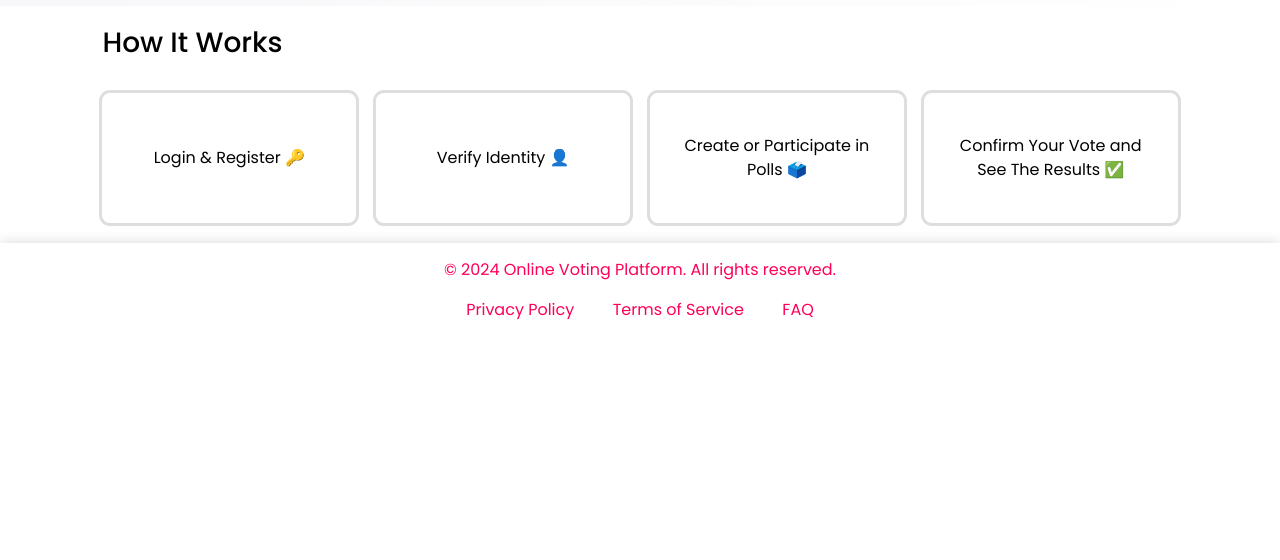
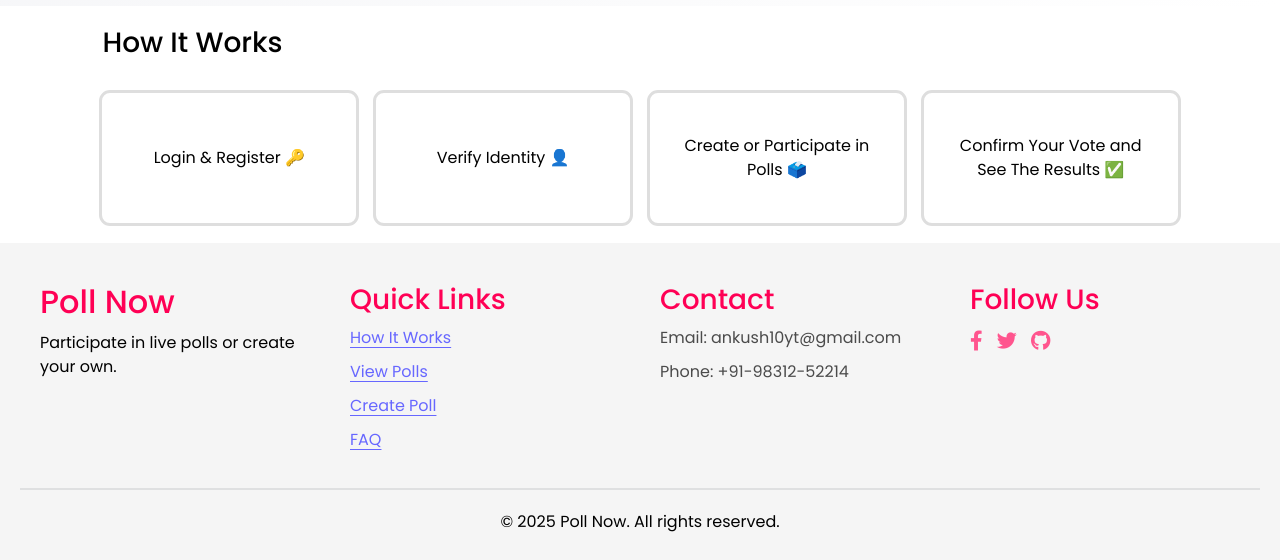
Before and after one commit to ankush-github-11/poll-system, a PHP site: page /myproject/home/index.php in a window 1280 px wide. Shown: the part 2057-2617 px from the top of the page. Before the commit the page ends 2377 px from the top, so only its background shows below. Run offline with PHP 8.4, Linux system fonts and the light colour scheme; data that the repository does not hold is empty.

Commit message:
Updating the Footer of the Home Page

```diff
--- a/home/index-script.js
+++ b/home/index-script.js
@@ -274,3 +274,5 @@ document.querySelectorAll('.nav-items-div a').forEach((navItem, index) => {
     });
 });
                                                                                         // Navbar code ends
+const year = new Date().getFullYear();
+document.querySelector(".footer-bottom p").textContent = `© ${year} Poll Now. All rights reserved.`;
--- a/home/index-stylesheet.css
+++ b/home/index-stylesheet.css
@@ -5,7 +5,7 @@
     --bg-color: white;
     --bg-color-less: rgb(250, 250, 250);
     --text-color: black;
-    --text-color-less: rgb(36, 36, 36);
+    --text-color-less: rgb(75, 75, 75);
     --nav-bg-color: rgb(246, 246, 255);
     --nav-footer-shadow: rgb(221, 221, 221);
     --middle-div-under-1: rgb(255, 255, 255);
@@ -21,6 +21,9 @@
     --hover-color: rgb(245, 245, 245);
     --dropdown-text-color: rgb(26, 26, 26);
     --dropdown-bg-color: rgb(250, 250, 255);
+
+    --footer-bg-color: rgb(245, 245, 245);
+    --footer-color-contacts: rgb(75, 75, 75);
 }
 .darkmode{
     --bg-1: rgb(255, 0, 85);
@@ -29,7 +32,7 @@
     --bg-color: #05141d;
     --bg-color-less: #061720;
     --text-color: rgb(240, 240, 240);
-    --text-color-less: rgb(201, 201, 201);
+    --text-color-less: rgb(200, 200, 200);
     --nav-bg-color: rgb(0, 0, 16);
     --nav-footer-shadow: rgb(0, 0, 0);
     --middle-div-under-1: rgb(27, 30, 36);
@@ -45,6 +48,10 @@
     --hover-color: rgb(32, 32, 32);
     --dropdown-text-color: rgb(248, 248, 248);
     --dropdown-bg-color: rgb(22, 22, 22);
+
+    --footer-bg-color: #071b29;
+    --footer-color-contacts: rgb(200, 200, 200);
+
 }
 ::-webkit-scrollbar {
     width: 8px;
@@ -891,26 +898,70 @@ body{
     }
 }
                                                                          /*     Footer Starts     */
-footer{
-    margin-top: auto;
-    background-color: var(--bg-color);
+.footer {
+    background-color: var(--footer-bg-color);
+    color: var(--text-color);
+    padding: 40px 20px 10px;
+}
+
+.footer-container {
+    display: grid;
+    grid-template-columns: repeat(auto-fit, minmax(180px, 1fr));
+    gap: 40px;
+    max-width: 1200px;
+    margin: auto;
+    margin-bottom: 20px;
+}
+
+.footer-section h2,
+.footer-section h3 {
     color: var(--bg-1);
-    text-align: center;
-    height: fit-content;
-    width: 100%;
-    box-shadow: 0px -1px 12px 0.1px var(--nav-footer-shadow);
-    padding: 15px;
+    margin-bottom: 10px;
 }
-.footer-div-1{
-    display: flex;
-    flex: 1;
-    justify-content: center;
-    gap: 3vw 3vw;
+
+.footer-section ul {
+    list-style: none;
+    padding: 0;
 }
-.footer-div-1 > a{
-    text-decoration: none;
+
+.footer-section ul li a {
+    color: rgb(103, 103, 255);
+    text-underline-offset: 4px;
+}
+.footer-section li{
+    margin-top: 10px;
+}
+.contact p{
+    margin-bottom: 10px;
+    color: var(--text-color-less);
+}
+.footer-section ul li a:hover {
+    color:rgb(44, 44, 255);
+}
+
+.social-icons a {
+    color:var(--bg-2);
+    margin-right: 10px;
+    font-size: 20px;
+}
+
+.social-icons a:hover {
     color: var(--bg-1);
 }
+
+.footer-bottom {
+    text-align: center;
+    padding-top: 20px;
+    border-top: 2px solid var(--box-border);
+    position: relative;
+}
+
+@media (max-width: 600px) {
+  .footer-container {
+        text-align: center;
+  }
+}
+
 @media only screen and (max-width: 480px) {
     .create-text{
         margin-bottom: 20px;
--- a/home/index.php
+++ b/home/index.php
@@ -385,12 +385,37 @@ if(isset($_POST["createpoll"])){
             </div>
         </div>
     </main>
-    <footer>
-        <p>© 2024 Online Voting Platform. All rights reserved.</p>
-        <div class="footer-div-1">
-            <a class="" href="">Privacy Policy</a>
-            <a class="" href="">Terms of Service</a>
-            <a class="" href="">FAQ</a>
+    <footer class="footer">
+        <div class="footer-container">
+            <div class="footer-section branding">
+                <h2>Poll Now</h2>
+                <p>Participate in live polls or create your own.</p>
+            </div>
+            <div class="footer-section links">
+                <h3>Quick Links</h3>
+                <ul>
+                    <li><a href="#how-it-works">How It Works</a></li>
+                    <li><a href="#polls">View Polls</a></li>
+                    <li><a href="#create">Create Poll</a></li>
+                    <li><a href="#faq">FAQ</a></li>
+                </ul>
+            </div>
+            <div class="footer-section contact">
+                <h3>Contact</h3>
+                <p>Email: ankush10yt@gmail.com</p>
+                <p>Phone: +91-98312-52214</p>
+            </div>
+            <div class="footer-section social">
+                <h3>Follow Us</h3>
+                <div class="social-icons no-select">
+                    <a href="#"><i class="fab fa-facebook-f"></i></a>
+                    <a href="#"><i class="fab fa-twitter"></i></a>
+                    <a href="#"><i class="fab fa-github"></i></a>
+                </div>
+            </div>
+        </div>
+        <div class="footer-bottom">
+            <p>© 2025 Poll Now. All rights reserved.</p>
         </div>
     </footer>
 
```
